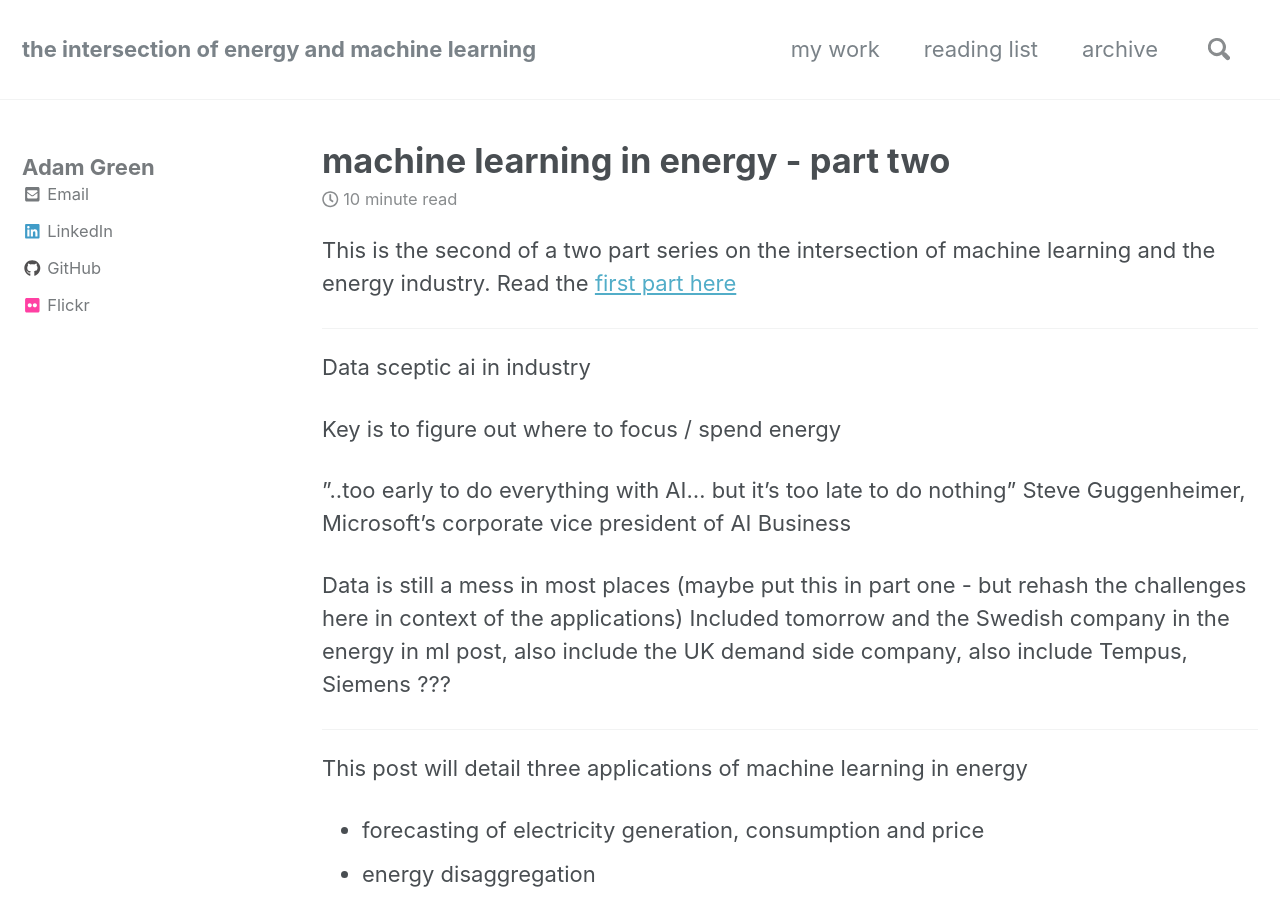
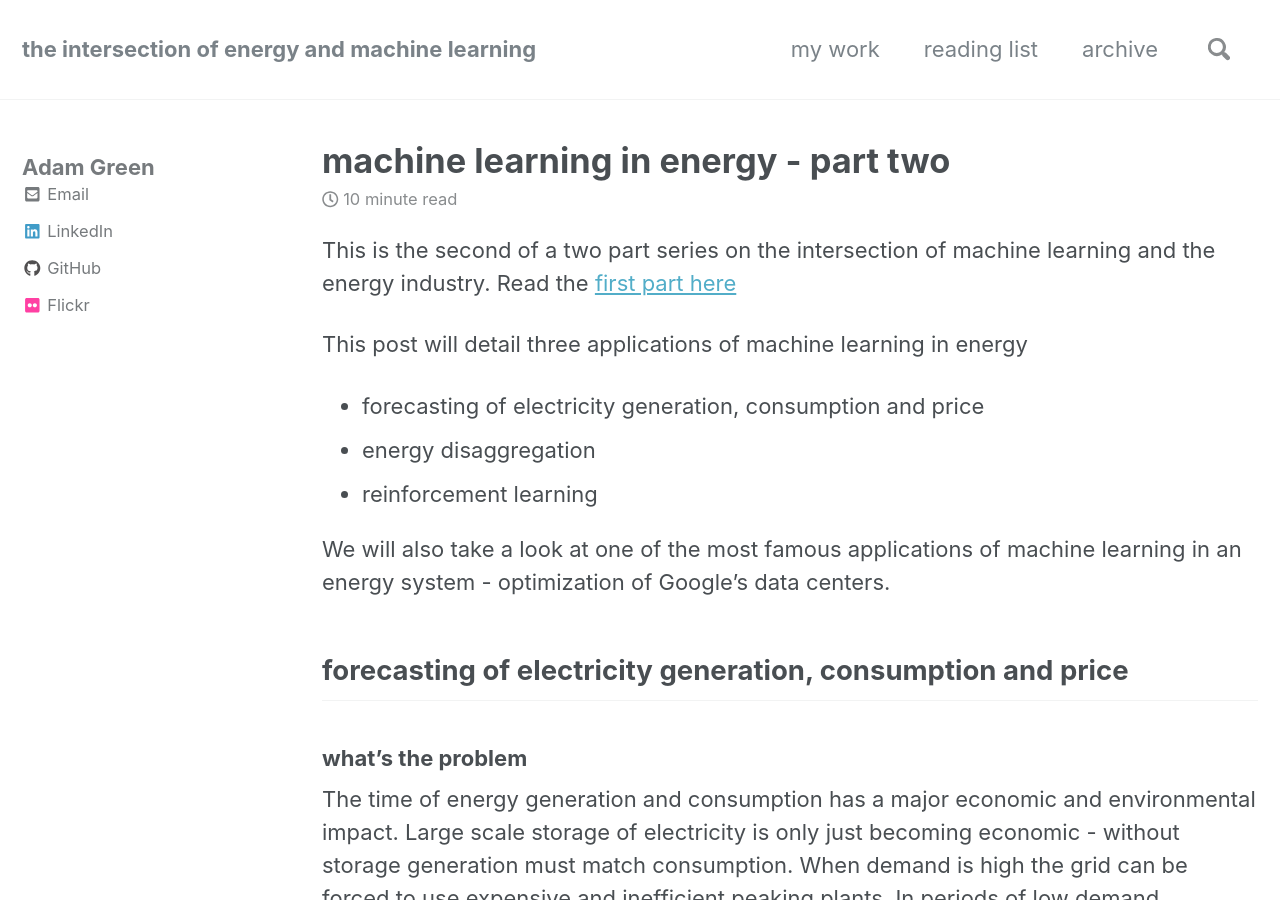
Before and after one commit to ADGEfficiency/adgefficiency.github.io, a Jekyll site: the page built from _posts/2017-05-14-machine-learning-in-energy-part-two.md, in a window 1280 px wide and 900 px high. Built offline with Jekyll 4.4.1, drawn with Linux system fonts in a browser that asks for light colours; nearby versions of some CDN libraries.

Commit message:
drafting

```diff
--- a/_posts/2017-05-14-machine-learning-in-energy-part-two.md
+++ b/_posts/2017-05-14-machine-learning-in-energy-part-two.md
@@ -9,19 +9,6 @@ excerpt: Applications of machine learning in energy
 ---
 
 This is the second of a two part series on the intersection of machine learning and the energy industry.  Read the [first part here](http://adgefficiency.com/machine-learning-in-energy-part-two/)
-
----
-Data sceptic ai in industry
-
-Key is to figure out where to focus / spend energy
-
-"..too early to do everything with AI... but it's too late to do nothing"
-Steve Guggenheimer, Microsoft’s corporate vice president of AI Business
-
-Data is still a mess in most places (maybe put this in part one - but rehash the challenges here in context of the applications)
-Included tomorrow and the Swedish company in the energy in ml post, also include the UK demand side company, also include Tempus, Siemens ???
-
----
 
 This post will detail three applications of machine learning in energy
 - forecasting of electricity generation, consumption and price
@@ -188,5 +175,3 @@ The potential level of savings across the rest of our energy systems is exciting
 ](https://static.googleusercontent.com/media/research.google.com/en//pubs/archive/42542.pdf) - [DeepMind AI Reduces Google Data Centre Cooling Bill by 40%](https://deepmind.com/blog/deepmind-ai-reduces-google-data-centre-cooling-bill-40/)
 
 Thanks for reading!
-
-&nbsp;
```
